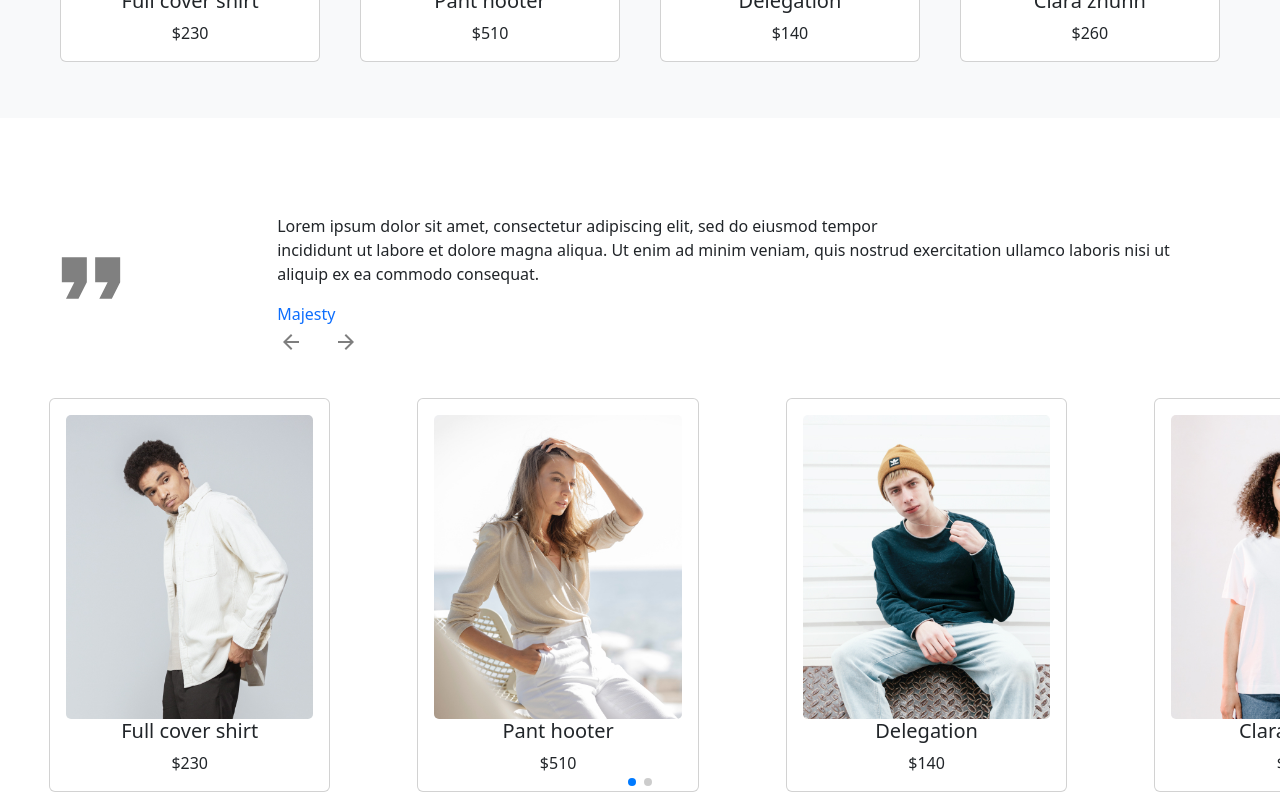
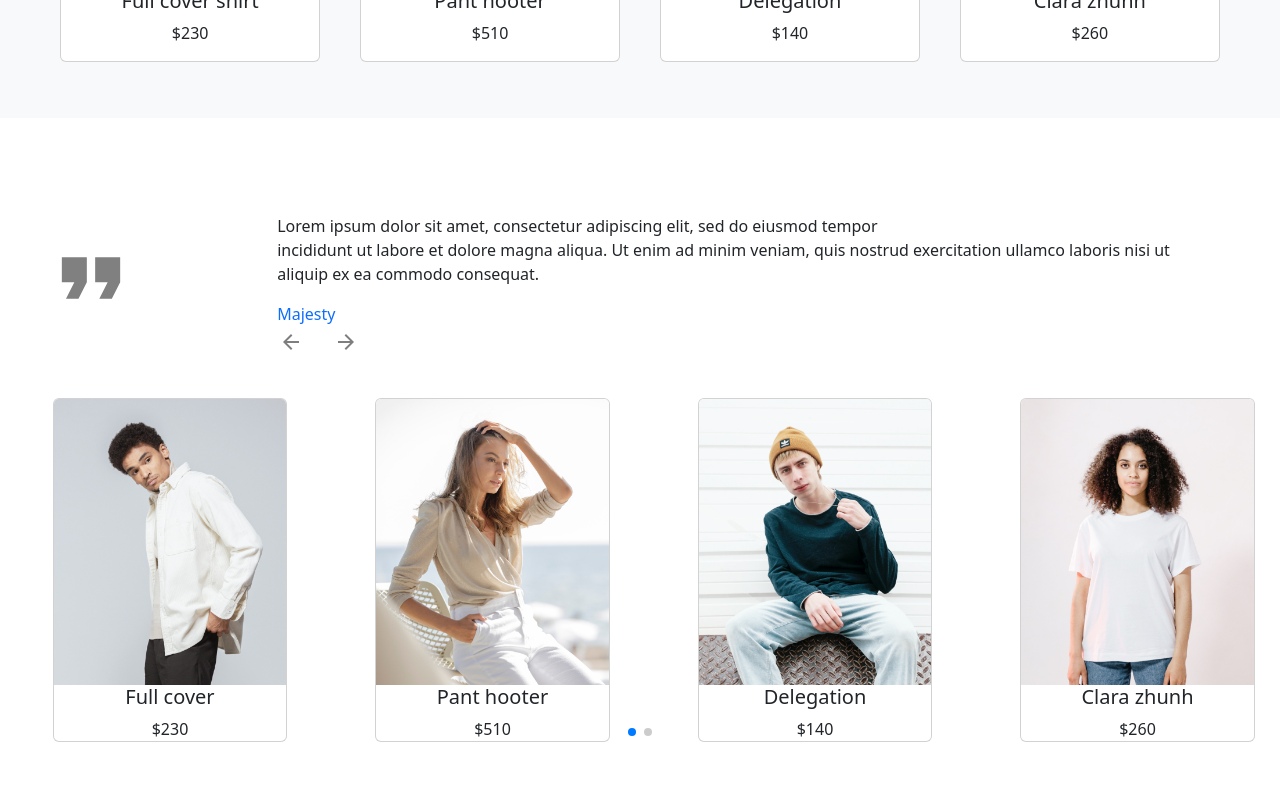
Before and after one commit to kodjozecodeur/ALOKPA-NEW, a React (Vite) app: page / in a window 1280 px wide. Shown: the part 3963-4763 px from the top of the page. After the commit the page ends 4713 px from the top, so only its background shows below. Built offline with nearby package versions, Linux system fonts and the light colour scheme.

Commit message:
add flash selling component

```diff
--- a/src/components/Bests.jsx
+++ b/src/components/Bests.jsx
@@ -23,7 +23,7 @@ function Bests() {
         </ul>
       </div>
         {Selling.map((item,index) => (
-          <div key={index} className="col col-lg-3 col-md-6 col-sm-12 mb-5">
+          <div key={index} className="col-lg-3 col-md-6 col-sm-12 col-xs-12 mb-5">
             <div className="card m-2 position-relative ">
               <div className="card-body best-card">
                 <img  className ="card-img" src={item.imgURL}></img>
--- a/src/components/Flash.jsx
+++ b/src/components/Flash.jsx
@@ -1,41 +1,44 @@
-import React from "react";
+import React, { useRef, useState } from 'react';
 import flash from "../flash";
 // Import Swiper React components
 import { Swiper, SwiperSlide } from 'swiper/react';
-// import Swiper core and required modules
-import {Pagination, Scrollbar, A11y } from 'swiper/modules';
-
 
 // Import Swiper styles
 import 'swiper/css';
+import 'swiper/css/free-mode';
 import 'swiper/css/pagination';
+
+
+// import required modules
+import { FreeMode, Pagination } from 'swiper/modules';
 
 function Flash(){
   return (
     <Swiper
-      spaceBetween={30}
-      slidesPerView={4}
-      modules={[Pagination, Scrollbar, A11y]}
-      pagination={{ clickable: true }}
-      onSlideChange={() => console.log('slide change')}
-      onSwiper={(swiper) => console.log(swiper)}
+        slidesPerView={4}
+        spaceBetween={10}
+        freeMode={true}
+        pagination={{
+          clickable: true,
+        }}
+        modules={[FreeMode, Pagination]}
+        className="mySwiper"
     >
 
+
+
         {flash.map((item,index)=>{
-            return(<div class="my-5 ">
-                <SwiperSlide className="contenaire ">
+            return(
+                <SwiperSlide >
                     <div key={index} >
-                        <div className="card m-2 d-inline-block">
-                        <div className="card-body">
+                        <div className="card m-2 ">
                             <img  className ="card-img" src={item.imgURL}></img>
                             <h5 className="card-title text-center">{item.title}</h5>
                             <p className="card-text text-center">{item.price}</p>
                         </div>
-                        </div>
                     </div>
+                    <div class="swiper-pagination"></div>
                 </SwiperSlide>
-
-            </div>
             )
 
         })}
--- a/src/flash.jsx
+++ b/src/flash.jsx
@@ -8,7 +8,7 @@ import product5 from "./assets/images/selling-products8.jpg"
 const flash = [
     {
       imgURL: product1 ,
-      title: "Full cover shirt",
+      title: "Full cover",
       price: "$230"
     },
     {
--- a/src/index.css
+++ b/src/index.css
@@ -75,11 +75,48 @@ a button{
         overflow-clip-margin: content-box;
         overflow: clip;
 }
+.swiper {
+    width: 100%;
+    height: 100%;
+  }
+
+.swiper-slide {
+    text-align: center;
+    /* Center slide text vertically */
+    display: flex;
+    justify-content: center;
+    align-items: center;
+  }
+
+  .swiper-slide .card {
+    display: block;
+    width: 75%;
+    height: 100%;
+    object-fit: cover;
+  }
+  .swiper-slide img {
+    border-radius: 5px 5px 0 0;
+  }
+
+  .swiper-slide:first-child{
+        margin-left: 3.5%;
+  }
+
 
 /* media queries */
-@media screen and (max-width: 600px) {
+@media screen and (max-width: 700px) {
 #selling-product .tabs{
     overflow-x: scroll;
     flex-wrap: unset;
 }
+
+.swiper-slide img{
+    object-fit: cover;
+    height: 150px;
+  }
+  .swiper-slide .card {
+    height: 220px;
+    width: 100%;
+  }
+
 }
```
